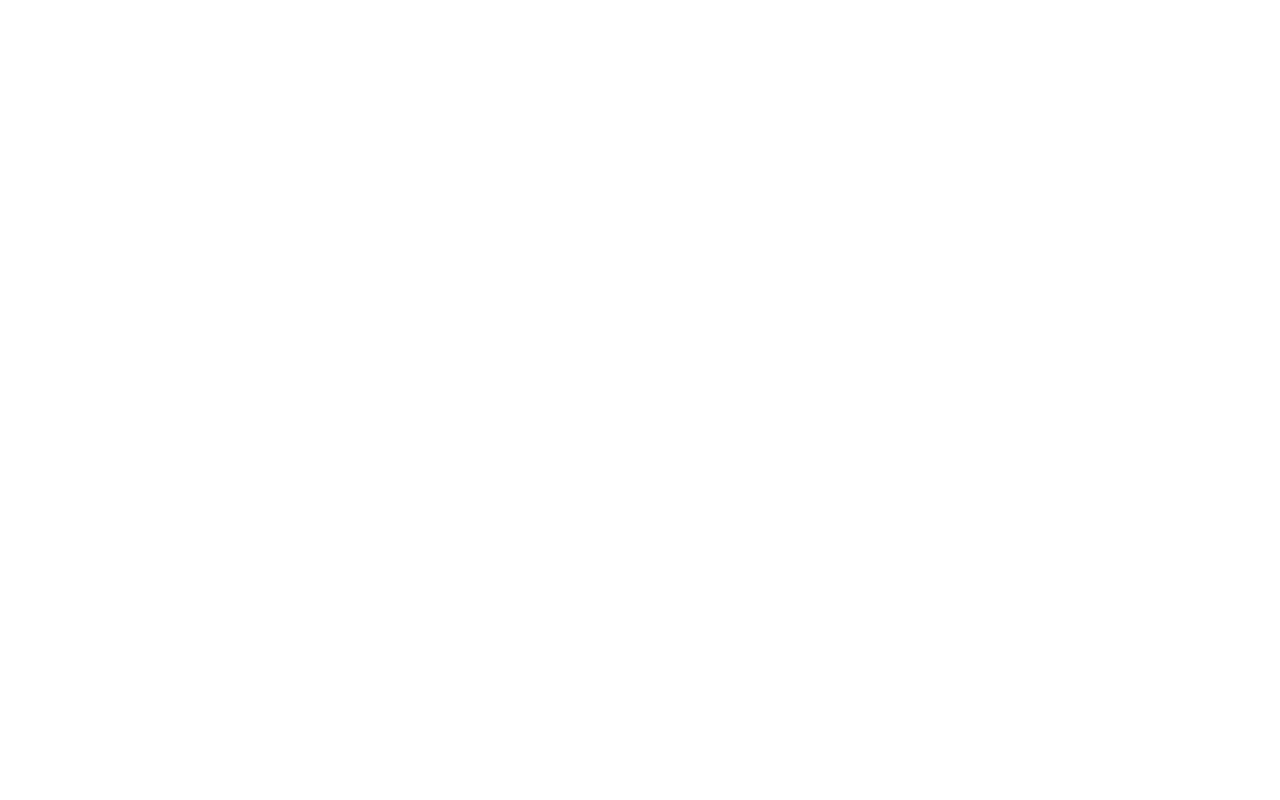
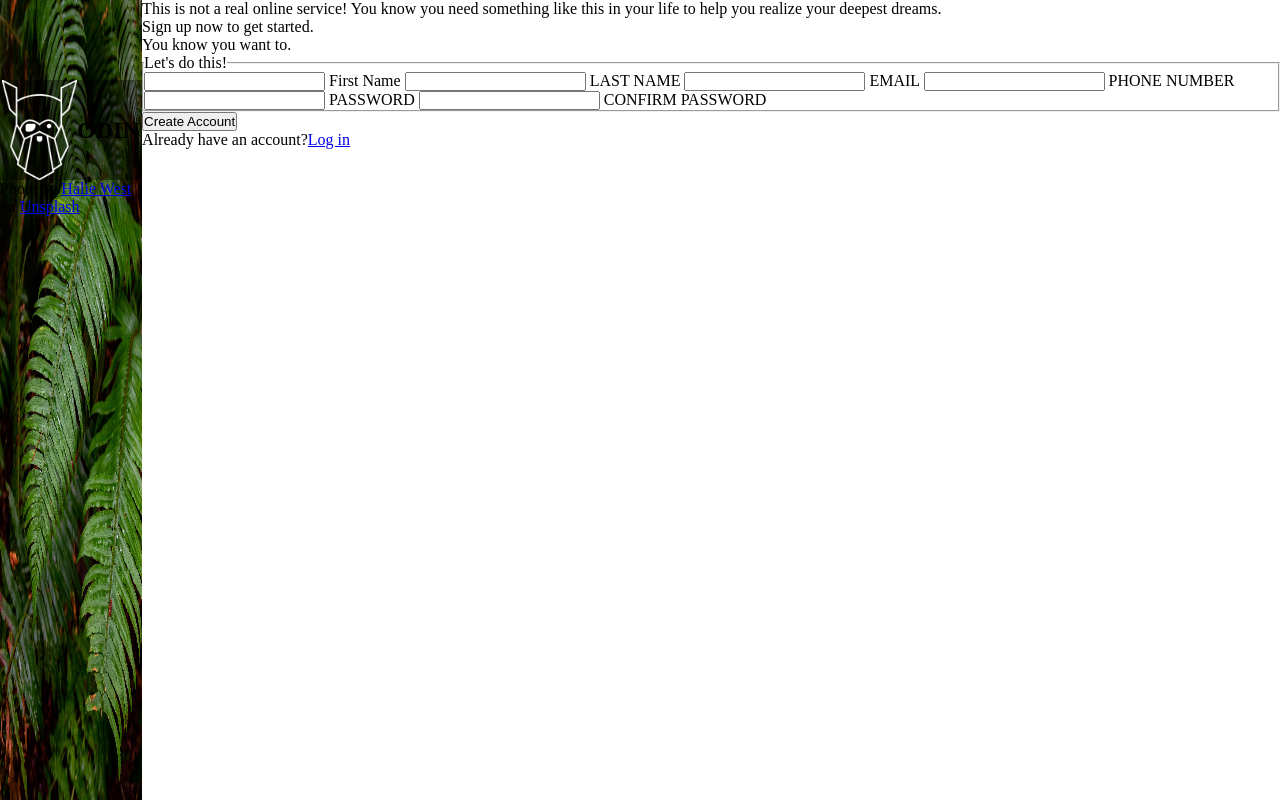
Before and after one commit to Lits00/TOP-Sign-up-Form, a plain HTML site: page index.html in a window 1280 px wide. Drawn offline with Linux system fonts and the light colour scheme.

Commit message:
Added images and font styles

```diff
--- a/index.html
+++ b/index.html
@@ -8,6 +8,50 @@
     <link rel="stylesheet" href="style.css">
 </head>
 <body>
+    <main>
+        <section class="bg-img">
+            <div class="logo-container">
+                <img src="./Images/odin-lined.png" alt="Odin-logo"><h1>ODIN</h1>
+            </div>
+            <p>Photo by <a href="https://unsplash.com/@haliewestphoto?utm_source=unsplash&utm_medium=referral&utm_content=creditCopyText">Halie West</a> on <a href="https://unsplash.com/photos/25xggax4bSA?utm_source=unsplash&utm_medium=referral&utm_content=creditCopyText">Unsplash</a>
+            </p>
+        </section>
+        <section class="form">
+            <div class="one">
+                <p>This is not a real online service! You know you need something like this in your life to help you realize your deepest dreams.</p>
+                <p>Sign up now to get started.</p>
+                <p>You know you want to.</p>
+            </div>
+            <div class="two">
+                <form action="">
+                    <fieldset>
+                        <legend>Let's do this!</legend>
 
+                        <input type="text" id="first-name" name="first-name">
+                        <label for="first-name">First Name</label>
+
+                        <input type="text" id="last-name" name="last-name">
+                        <label for="last-name">LAST NAME</label>
+
+                        <input type="email" id="email" name="email">
+                        <label for="email">EMAIL</label>
+
+                        <input type="number" id="phone-num" name="phone-num">
+                        <label for="phone-num">PHONE NUMBER</label>
+
+                        <input type="password" id="password" name="password" required>
+                        <label for="password">PASSWORD</label>
+
+                        <input type="password" id="confirm-pass" name="confirm-pass" required>
+                        <label for="confirm-pass">CONFIRM PASSWORD</label>
+                    </fieldset>
+                </form>
+            </div>
+            <div class="one">
+                <button class="create-acc">Create Account</button>
+                <p>Already have an account?<span><a href="#">Log in</a></span></p>
+            </div>
+        </section>
+    </main>
 </body>
 </html>
--- a/style.css
+++ b/style.css
@@ -0,0 +1,43 @@
+@import url('https://fonts.googleapis.com/css2?family=Roboto:wght@400;700&display=swap');
+@font-face {
+    font-family: 'Norse-Bold';
+    src: url('fonts/Norse-Bold.otf');
+}
+
+*{
+    box-sizing: border-box;
+    margin: 0;
+    padding: 0;
+}
+
+main{
+    display: flex;
+    /* flex-wrap: wrap; */
+    height: 100vh;
+}
+
+.logo-container{
+    background-color: rgba(0, 0, 0, 0.40);
+    display: flex;
+    align-items: center;
+    justify-content: center;
+    margin-top: 5rem;
+}
+
+img{
+    height: max(100px);
+}
+
+h1{
+    display: inline-block;
+}
+
+.bg-img{
+    background: no-repeat url('./Images/halie-west-25xggax4bSA-unsplash.jpg');
+    background-size: 100% 100%;
+    flex: 1 1 auto;
+}
+
+.form{
+    flex: 1 1 auto;
+}
```
Also changed, not shown: Images/halie-west-25xggax4bSA-unsplash.jpg (added), Images/odin-lined.png (added), fonts/Norse-Bold.otf (added).
